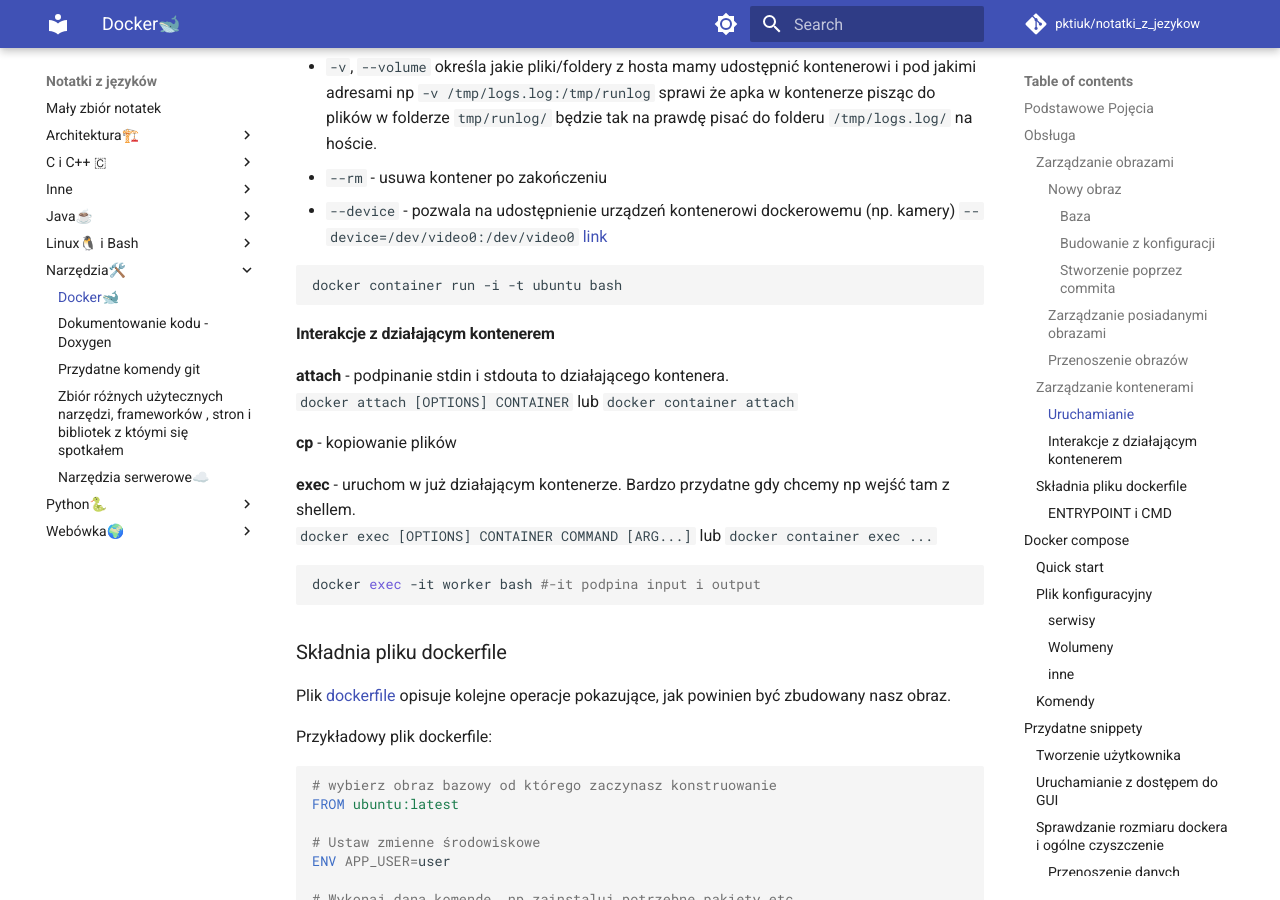
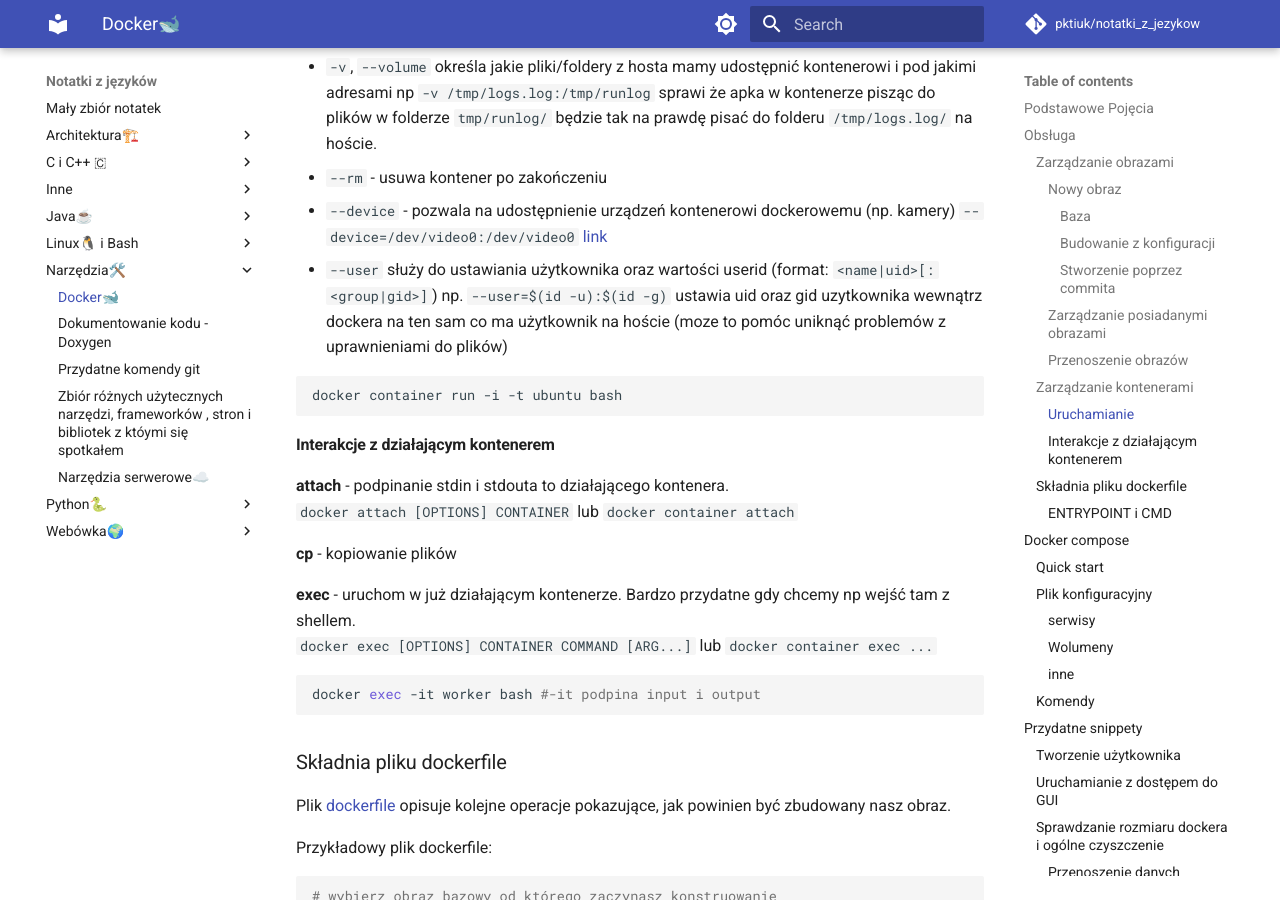
Before and after one commit to pktiuk/notatki_z_jezykow, an MkDocs documentation site: the page built from docs/Narzędzia🛠️/docker.md, in a window 1280 px wide and 900 px high, scrolled down 4517 px. Built offline with MkDocs 1.6.1 and Material for MkDocs 9.7.7, drawn with Linux system fonts in a browser that asks for light colours; comment, search, counter and statistics services are not loaded.

Commit message:
Opis flagi user

````diff
--- a/docs/Narzędzia🛠️/docker.md
+++ b/docs/Narzędzia🛠️/docker.md
@@ -161,6 +161,7 @@
 - `-v`, `--volume` określa jakie pliki/foldery z hosta mamy udostępnić kontenerowi i pod jakimi adresami np `-v /tmp/logs.log:/tmp/runlog` sprawi że apka w kontenerze pisząc do plików w folderze `tmp/runlog/` będzie tak na prawdę pisać do folderu `/tmp/logs.log/` na hoście.
 - `--rm` - usuwa kontener po zakończeniu
 - `--device` - pozwala na udostępnienie urządzeń kontenerowi dockerowemu (np. kamery) `--device=/dev/video0:/dev/video0` [link](https://docs.docker.com/engine/reference/run/#runtime-privilege-and-linux-capabilities)
+- `--user` służy do ustawiania użytkownika oraz wartości userid (format: `<name|uid>[:<group|gid>]`) np. `--user=$(id -u):$(id -g)` ustawia uid oraz gid uzytkownika wewnątrz dockera na ten sam co ma użytkownik na hoście (moze to pomóc uniknąć problemów z uprawnieniami do plików)
 
 ```bash
 docker container run -i -t ubuntu bash
````
